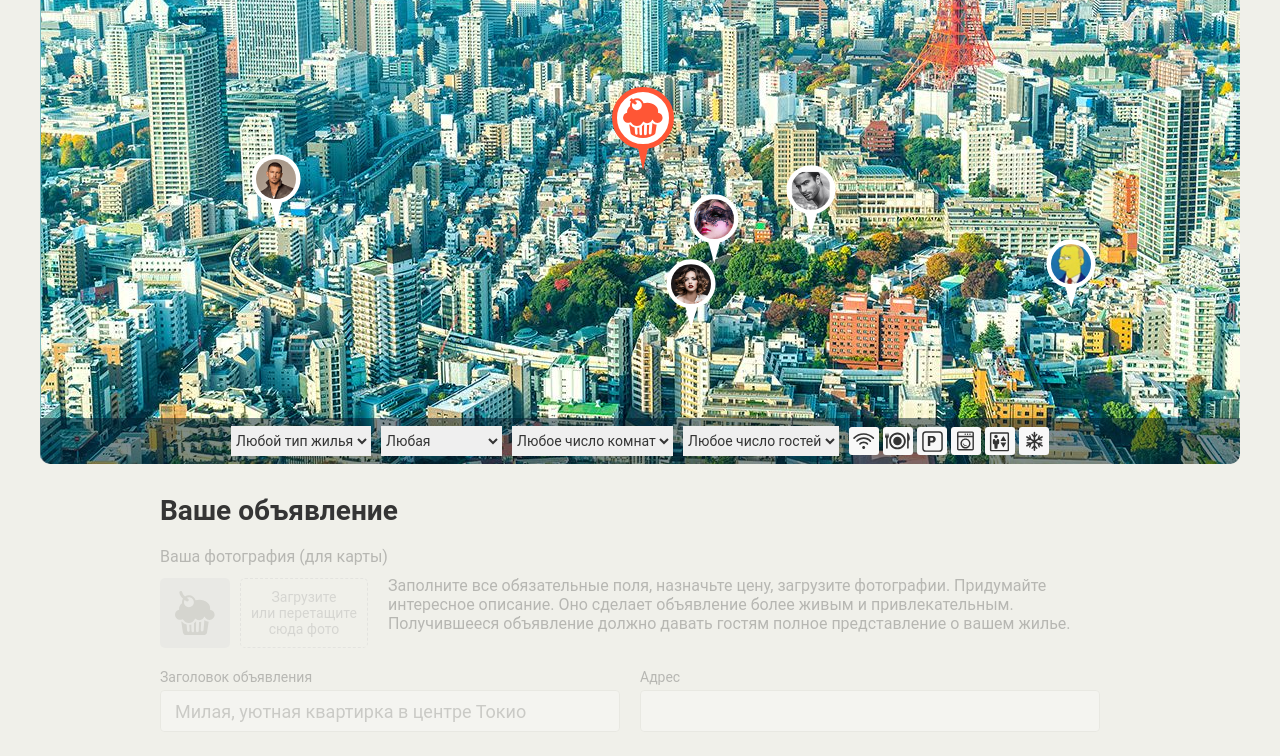
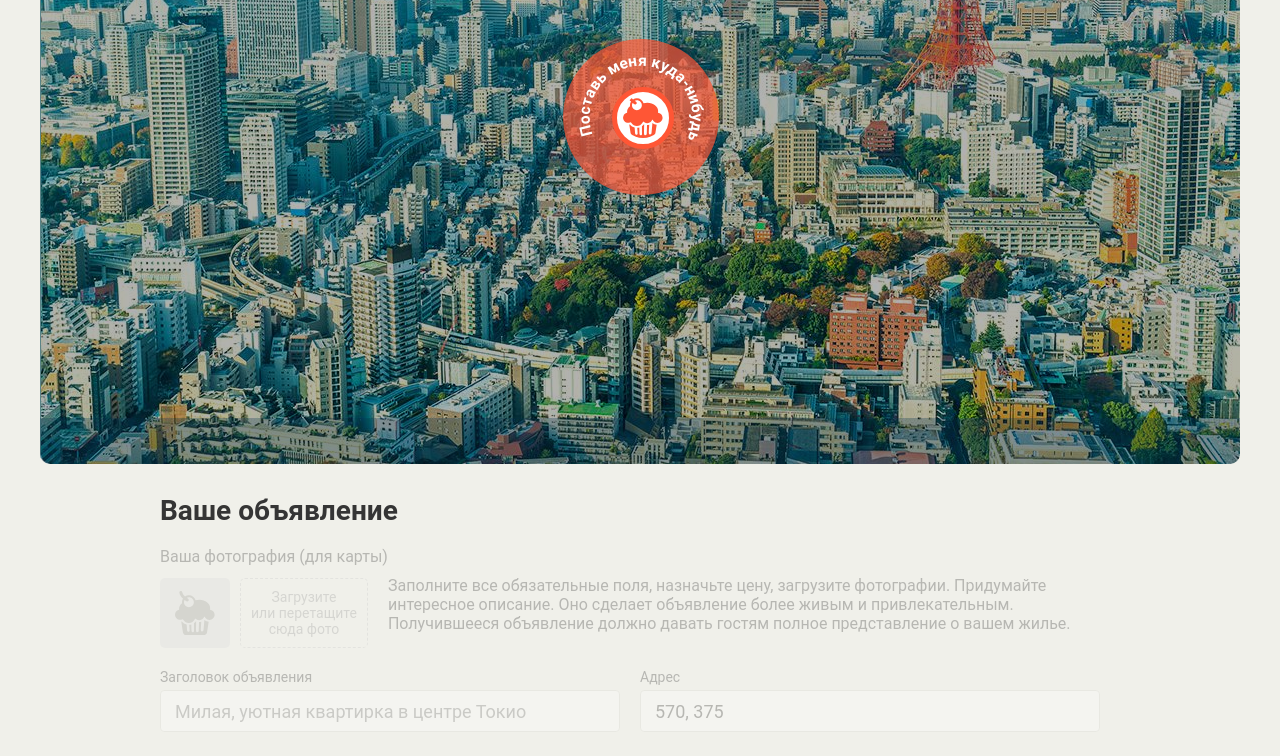
Before and after one commit to Egenie-mih/56156-keksobooking-17, a website: page index.html in a window 1280 px wide. Shown: the part 286-1042 px from the top of the page. Drawn offline with Linux system fonts and the light colour scheme; files whose address does not match are found by name.

Commit message:
Личный проект: подробности

```diff
--- a/index.html
+++ b/index.html
@@ -37,7 +37,7 @@
 
       <!-- Фильтрация объявлений -->
       <div class="map__filters-container">
-        <form action="#" class="map__filters" autocomplete="off">
+        <form action="#" class="map__filters" action="https://js.dump.academy/keksobooking" method="post" enctype="multipart/form-data" autocomplete="off">
           <select name="housing-type" id="housing-type" class="map__filter">
             <option value="any" selected>Любой тип жилья</option>
             <option value="palace">Дворец</option>
@@ -100,7 +100,7 @@
         </fieldset>
         <fieldset class="ad-form__element ad-form__element--wide">
           <label class="ad-form__label" for="title">Заголовок объявления</label>
-          <input id="title" name="title" type="text" placeholder="Милая, уютная квартирка в центре Токио">
+          <input id="title" name="title" minlength="30" maxlength="100" required type="text" placeholder="Милая, уютная квартирка в центре Токио">
         </fieldset>
         <fieldset class="ad-form__element ad-form__element--wide">
           <label class="ad-form__label" for="address">Адрес</label>
@@ -117,7 +117,7 @@
         </fieldset>
         <fieldset class="ad-form__element">
           <label class="ad-form__label" for="price">Цена за ночь, руб.</label>
-          <input id="price" name="price" type="number" placeholder="5000">
+          <input id="price" name="price" type="number" placeholder="5000" min="0" max="1000000" required>
         </fieldset>
         <fieldset class="ad-form__element ad-form__element--time">
           <label class="ad-form__label" for="timein">Время заезда и выезда</label>
--- a/js/main.js
+++ b/js/main.js
@@ -5,10 +5,18 @@
 var PIN_Y_MIN = 130;
 var PIN_Y_MAX = 630;
 var PIN_WIDTH = 50;
+var MAIN_PIN_HEIGHT = 80;
+
 var map = document.querySelector('.map');
 var pinList = document.querySelector('.map__pins');
 var pinTemplate = document.querySelector('#pin').content.querySelector('.map__pin');
 var mapWidth = map.offsetWidth;
+var mapFaded = document.querySelector('.map--faded');
+var mapFilters = document.querySelector('.map__filters');
+var mainPin = document.querySelector('.map__pin--main');
+var adForm = document.querySelector('.ad-form');
+var formFieldsets = adForm.querySelectorAll('fieldset');
+var addressInput = adForm.querySelector('input[name="address"]');
 
 function getRandomInteger(array) {
   return Math.floor(Math.random() * (array.length - 1));
@@ -17,6 +25,26 @@
 function getRandomIntegerInRange(min, max) {
   return Math.floor(Math.random() * (max - min + 1)) + min;
 }
+
+var toggleDisabledAttribute = function (array, disabledValue) {
+  for (var i = 0; i < array.length; i++) {
+    array[i].disabled = disabledValue;
+  }
+};
+
+var loadPage = function () {
+  toggleDisabledAttribute(formFieldsets, true);
+  toggleDisabledAttribute(mapFilters, true);
+  addressInput.value = String(mainPin.offsetLeft) + ', ' + String(mainPin.offsetTop);
+};
+
+var activatePage = function () {
+  mapFaded.classList.remove('map--faded');
+  pinList.appendChild(pinElement);
+  adForm.classList.remove('ad-form--disabled');
+  toggleDisabledAttribute(formFieldsets, false);
+  toggleDisabledAttribute(mapFilters, false);
+};
 
 var createOffersPins = function () {
   var allPins = [];
@@ -70,5 +98,14 @@
 
 var pinsList = createOffersPins();
 var pinElement = setPins(pinsList);
-pinList.appendChild(pinElement);
-map.classList.remove('map--faded');
+
+mainPin.addEventListener('click', function () {
+  activatePage();
+});
+
+mainPin.addEventListener('mouseup', function () {
+  activatePage();
+  addressInput.value = String(mainPin.offsetLeft + Math.round(PIN_WIDTH / 2)) + ', ' + String(mainPin.offsetTop + MAIN_PIN_HEIGHT);
+});
+
+loadPage();
```
